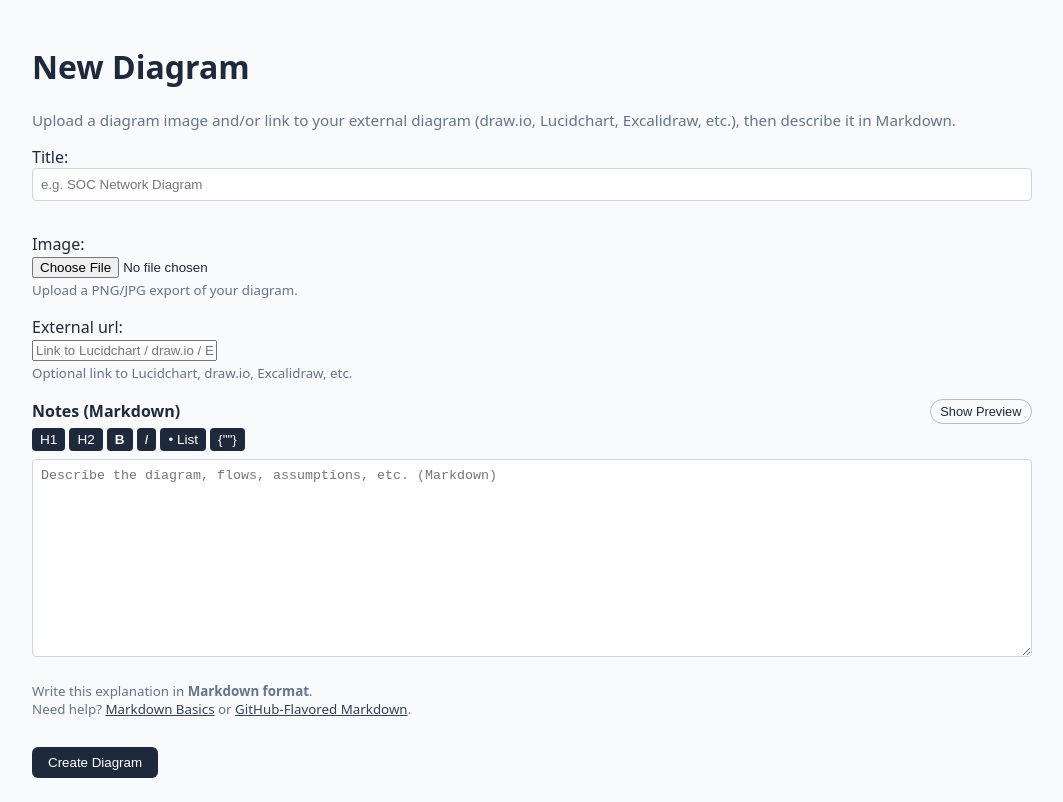
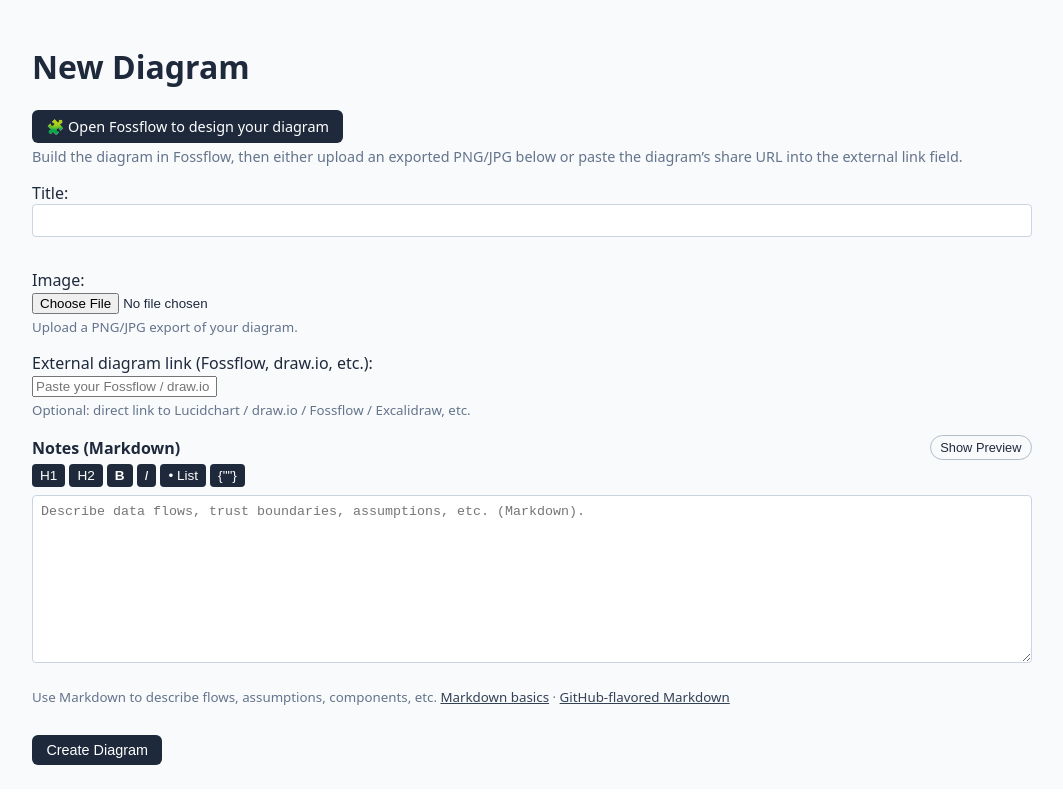
Before and after one commit to profzeller/socdoc, a Django app: page /diagrams/new/ in a window 1280 px wide. Shown: the part 53-855 px from the top of the page, without its empty margins (108-1171 px from the left). Run offline with Django 5.2, Linux system fonts and the light colour scheme; the visitor is signed in with stand-in values (Sample User, id 1); data comes from the database, SQL or seed files in the repository; some libraries are stand-ins or nearby versions.

Commit message:
Refactor diagram management: add slug-based routing, Fossflow integration, and improved templates
- Switched diagram routing to use slugs instead of primary keys for cleaner URLs.
- Enhanced permission logic with modular helpers for editing and viewing diagrams.
- Integrated Fossflow support via configuration option and external link field updates.
- Improved templates for diagram creation, editing, and detail views with Markdown enhancements and better UX.
- Added team-specific visibility details and publish workflows to front-end.
- Refactored static handling for media uploads and updated URLs for diagram access.

````diff
--- a/web/diagrams/forms.py
+++ b/web/diagrams/forms.py
@@ -6,26 +6,24 @@ from .models import Diagram
 
 
 class DiagramForm(forms.ModelForm):
-    """
-    Form for creating/updating a Diagram.
-
-    Rules:
-    - title: required
-    - At least one of (image, external_url) should be provided.
-    - notes is Markdown.
-    """
-
     class Meta:
         model = Diagram
         fields = ["title", "image", "external_url", "notes"]
         widgets = {
-            "title": forms.TextInput(attrs={"placeholder": "e.g. SOC Network Diagram"}),
+            "notes": forms.Textarea(
+                attrs={
+                    "rows": 10,
+                    "placeholder": "Describe data flows, trust boundaries, assumptions, etc. (Markdown).",
+                }
+            ),
             "external_url": forms.URLInput(
-                attrs={"placeholder": "Link to Lucidchart / draw.io / Excalidraw (optional)"}
+                attrs={
+                    "placeholder": "Paste your Fossflow / draw.io / Lucidchart link here",
+                }
             ),
-            "notes": forms.Textarea(
-                attrs={"rows": 12, "placeholder": "Describe the diagram, flows, assumptions, etc. (Markdown)"}
-            ),
+        }
+        labels = {
+            "external_url": "External diagram link (Fossflow, draw.io, etc.)",
         }
 
     def clean(self):
--- a/web/diagrams/urls.py
+++ b/web/diagrams/urls.py
@@ -1,19 +1,13 @@
 # diagrams/urls.py
 from django.urls import path
-from .views import (
-    diagram_list,
-    diagram_create,
-    diagram_detail,
-    diagram_edit,
-    diagram_publish,
-)
+from . import views
 
 app_name = "diagrams"
 
 urlpatterns = [
-    path("", diagram_list, name="list"),
-    path("new/", diagram_create, name="create"),
-    path("<int:pk>/", diagram_detail, name="detail"),
-    path("<int:pk>/edit/", diagram_edit, name="edit"),
-    path("<int:pk>/publish/", diagram_publish, name="publish"),
+    path("", views.diagram_list, name="list"),
+    path("new/", views.diagram_create, name="create"),
+    path("<slug:slug>/", views.diagram_detail, name="detail"),
+    path("<slug:slug>/edit/", views.diagram_edit, name="edit"),
+    path("<slug:slug>/publish/", views.diagram_publish, name="publish"),
 ]
--- a/web/diagrams/views.py
+++ b/web/diagrams/views.py
@@ -3,61 +3,22 @@ from django.contrib.auth.decorators import login_required
 from django.shortcuts import render, redirect, get_object_or_404
 from django.http import Http404
 from django.contrib import messages
+from django.conf import settings
 
 from .models import Diagram
 from .forms import DiagramForm
+from accounts.models import Team
 
 
-# -------------------------
-# Helpers
-# -------------------------
-
+# -------- Helper to get the accounts.Team --------
 def get_user_team(user):
-    """Return the accounts.Team for this user, or None."""
+    """
+    Return the accounts.Team for this user, or None.
+    Uses the Profile.team relationship we use everywhere else
+    (like the navbar).
+    """
     prof = getattr(user, "profile", None)
     return getattr(prof, "team", None) if prof else None
-
-
-def can_view_diagram(user, diagram: Diagram) -> bool:
-    """
-    Centralized permission check for viewing a diagram.
-
-    - Approved + class/global => anyone can view
-    - team-only or unapproved => only staff, owner, or team members
-    """
-    # Staff can always see
-    if user.is_authenticated and user.is_staff:
-        return True
-
-    # If not approved yet (draft)
-    if not diagram.approved:
-        if not user.is_authenticated:
-            return False
-        if user == diagram.owner:
-            return True
-        user_team = get_user_team(user)
-        if diagram.team and user_team == diagram.team:
-            return True
-        return False
-
-    # Approved: handle by visibility
-    if diagram.visibility in ("class", "global"):
-        # visible to everyone once published to class/global
-        return True
-
-    # team-only visibility
-    if diagram.visibility == "team":
-        if not user.is_authenticated:
-            return False
-        if user == diagram.owner:
-            return True
-        user_team = get_user_team(user)
-        if diagram.team and user_team == diagram.team:
-            return True
-        return False
-
-    # Fallback
-    return False
 
 
 def can_edit_diagram(user, diagram: Diagram) -> bool:
@@ -66,7 +27,6 @@ def can_edit_diagram(user, diagram: Diagram) -> bool:
     - staff
     - owner
     - any member of the diagram's team
-    (Even after it's published to class, team + staff can still edit.)
     """
     if not user.is_authenticated:
         return False
@@ -80,30 +40,62 @@ def can_edit_diagram(user, diagram: Diagram) -> bool:
     return False
 
 
-# -------------------------
-# Views
-# -------------------------
+def can_view_diagram(user, diagram: Diagram) -> bool:
+    """
+    View rules:
+    - Approved + class/global: anyone can view (even anon).
+    - Team-only or unapproved: only owner, team members, or staff.
+    """
+    # Staff can always see
+    if user.is_authenticated and user.is_staff:
+        return True
+
+    # Unapproved
+    if not diagram.approved:
+        if not user.is_authenticated:
+            return False
+        if can_edit_diagram(user, diagram):
+            return True
+        return False
+
+    # Approved: handle by visibility
+    if diagram.visibility in ("class", "global"):
+        return True
+
+    if diagram.visibility == "team":
+        if not user.is_authenticated:
+            return False
+        if can_edit_diagram(user, diagram):
+            return True
+        return False
+
+    return False
+
 
 def diagram_list(request):
     """
     Show:
-      - All approved diagrams with visibility class/global for everyone.
-      - If user is on a team, also show their team's diagrams (drafts/team-only).
+      - All approved class/global diagrams to everyone.
+      - Team-only / draft diagrams for the current user's team (if any).
     """
-    # published diagrams (visible to class/global)
+
+    # Approved diagrams visible to the whole class/global
     published = Diagram.objects.filter(
         approved=True,
         visibility__in=["class", "global"],
     ).order_by("title")
 
-    user_team = get_user_team(request.user) if request.user.is_authenticated else None
+    user_team = None
+    team_diagrams = []
 
-    team_diagrams = []
-    if user_team:
-        team_diagrams = (
-            Diagram.objects.filter(team=user_team)
-            .order_by("-updated_at")
-        )
+    if request.user.is_authenticated:
+        user_team = get_user_team(request.user)
+        if user_team:
+            # Team’s own diagrams (including non-approved or team-only)
+            team_diagrams = (
+                Diagram.objects.filter(team=user_team)
+                .order_by("title")
+            )
 
     return render(
         request,
@@ -116,8 +108,8 @@ def diagram_list(request):
     )
 
 
-def diagram_detail(request, pk):
-    diagram = get_object_or_404(Diagram, pk=pk)
+def diagram_detail(request, slug):
+    diagram = get_object_or_404(Diagram, slug=slug)
 
     if not can_view_diagram(request.user, diagram):
         raise Http404("Diagram not found")
@@ -127,10 +119,6 @@ def diagram_detail(request, pk):
 
 @login_required
 def diagram_create(request):
-    """
-    Create a new diagram for the current user's team.
-    Diagrams start as team-only drafts; instructor can later approve/publish.
-    """
     user_team = get_user_team(request.user)
 
     if request.method == "POST":
@@ -138,25 +126,29 @@ def diagram_create(request):
         if form.is_valid():
             obj = form.save(commit=False)
             obj.owner = request.user
-            obj.team = user_team   # may be None if user isn't on a team
+            obj.team = user_team  # may be None
             obj.visibility = "team"
             obj.approved = False
             obj.save()
             messages.success(request, "Diagram created for your team.")
-            return redirect("diagrams:detail", pk=obj.pk)
+            return redirect("diagrams:detail", slug=obj.slug)
     else:
         form = DiagramForm()
 
-    return render(request, "diagrams/edit.html", {"form": form, "diagram": None})
+    return render(
+        request,
+        "diagrams/edit.html",
+        {
+            "form": form,
+            "diagram": None,
+            "fossflow_url": getattr(settings, "FOSSFLOW_URL", ""),
+        },
+    )
 
 
 @login_required
-def diagram_edit(request, pk):
-    """
-    Edit an existing diagram.
-    Staff, owner, or team members may edit (even after publish).
-    """
-    diagram = get_object_or_404(Diagram, pk=pk)
+def diagram_edit(request, slug):
+    diagram = get_object_or_404(Diagram, slug=slug)
 
     if not can_edit_diagram(request.user, diagram):
         raise Http404("Diagram not found")
@@ -166,25 +158,30 @@ def diagram_edit(request, pk):
         if form.is_valid():
             form.save()
             messages.success(request, "Diagram updated.")
-            return redirect("diagrams:detail", pk=diagram.pk)
+            return redirect("diagrams:detail", slug=diagram.slug)
     else:
         form = DiagramForm(instance=diagram)
 
-    return render(request, "diagrams/edit.html", {"form": form, "diagram": diagram})
+    return render(
+        request,
+        "diagrams/edit.html",
+        {
+            "form": form,
+            "diagram": diagram,
+            "fossflow_url": getattr(settings, "FOSSFLOW_URL", ""),
+        },
+    )
 
 
 @login_required
-def diagram_publish(request, pk):
+def diagram_publish(request, slug):
     """
     Publish a team diagram to the whole class.
     - Staff can publish any diagram.
-    - Team members (owner or same team) can publish their team’s diagram.
+    - Team members can publish their own team’s diagram.
+    """
+    diagram = get_object_or_404(Diagram, slug=slug)
 
-    This sets visibility="class" and approved=True.
-    """
-    diagram = get_object_or_404(Diagram, pk=pk)
-
-    # Only staff OR members of the diagram's team may publish
     if not request.user.is_staff:
         user_team = get_user_team(request.user)
         if not (diagram.team and user_team == diagram.team):
@@ -195,9 +192,8 @@ def diagram_publish(request, pk):
         diagram.approved = True
         diagram.save()
         messages.success(request, "Diagram has been published to the class.")
-        return redirect("diagrams:detail", pk=diagram.pk)
+        return redirect("diagrams:detail", slug=diagram.slug)
 
-    # Simple confirmation page
     return render(
         request,
         "diagrams/publish_confirm.html",
--- a/web/socdocs/settings.py
+++ b/web/socdocs/settings.py
@@ -151,3 +151,5 @@ SOCIALACCOUNT_FORMS = {
     "signup": "accounts.forms.SocialClassCodeSignupForm",
 }
 ACCOUNT_SESSION_REMEMBER = True    # nicer “stay logged in” behavior
+
+FOSSFLOW_URL = os.environ.get("FOSSFLOW_URL", "http://fossflow")
--- a/web/socdocs/urls.py
+++ b/web/socdocs/urls.py
@@ -1,6 +1,8 @@
 from django.contrib import admin
 from django.urls import path, include
 from django.views.generic import TemplateView
+from django.conf import settings
+from django.conf.urls.static import static
 
 urlpatterns = [
     path("admin/", admin.site.urls),
@@ -20,3 +22,5 @@ urlpatterns = [
 
     path("", TemplateView.as_view(template_name="home.html"), name="home"),
 ]
+
+urlpatterns += static(settings.MEDIA_URL, document_root=settings.MEDIA_ROOT)
--- a/web/templates/_base.html
+++ b/web/templates/_base.html
@@ -12,6 +12,9 @@
     <a href="/docs/">Docs</a>
     <a href="/policies/">Policies</a>
     <a href="/diagrams/">Diagrams</a>
+    {% if FOSSFLOW_URL %}
+        <a href="{{ FOSSFLOW_URL }}" target="_blank" rel="noopener">Fossflow</a>
+    {% endif %}
     {% if user.is_staff %}
       <a href="/grading/">Grading</a>
     {% endif %}
--- a/web/templates/diagrams/edit.html
+++ b/web/templates/diagrams/edit.html
@@ -1,13 +1,25 @@
 {% extends "_base.html" %}
-{% block title %}{% if diagram %}Edit Diagram{% else %}New Diagram{% endif %}{% endblock %}
+{% block title %}
+  {% if diagram %}Edit Diagram{% else %}New Diagram{% endif %}
+{% endblock %}
 
 {% block content %}
-<h1>{% if diagram %}Edit Diagram{% else %}New Diagram{% endif %}</h1>
+<h1>
+  {% if diagram %}Edit Diagram{% else %}New Diagram{% endif %}
+</h1>
 
-<p style="color:#64748b;font-size:.95rem;">
-  Upload a diagram image and/or link to your external diagram (draw.io, Lucidchart, Excalidraw, etc.),
-  then describe it in Markdown.
-</p>
+{# Helpful Fossflow button if configured #}
+{% if fossflow_url %}
+  <p style="margin-bottom:1rem;">
+    <a href="{{ fossflow_url }}" target="_blank" rel="noopener" class="btn">
+      🧩 Open Fossflow to design your diagram
+    </a>
+    <span style="font-size:.9rem;color:#64748b;display:block;margin-top:.25rem;">
+      Build the diagram in Fossflow, then either upload an exported PNG/JPG below
+      or paste the diagram’s share URL into the external link field.
+    </span>
+  </p>
+{% endif %}
 
 <form method="post" enctype="multipart/form-data" id="diagram-form">
   {% csrf_token %}
@@ -16,39 +28,37 @@
   <p>
     {{ form.title.label_tag }}<br>
     {{ form.title }}
-    {% for err in form.title.errors %}
-      <span class="auth-error">{{ err }}</span>
-    {% endfor %}
   </p>
 
   <p>
     {{ form.image.label_tag }}<br>
     {{ form.image }}
-    {% if form.image.help_text %}
-      <br><small style="color:#64748b;">{{ form.image.help_text }}</small>
-    {% endif %}
-    {% for err in form.image.errors %}
-      <span class="auth-error">{{ err }}</span>
-    {% endfor %}
+    <small style="color:#64748b;display:block;margin-top:0.25rem;">
+      Upload a PNG/JPG export of your diagram.
+    </small>
   </p>
+
+  {% if diagram and diagram.image %}
+    <p>
+      <strong>Current image:</strong><br>
+      <img src="{{ diagram.image.url }}" alt="{{ diagram.title }}"
+           style="max-width: 100%; border-radius: 0.5rem; border:1px solid #e2e8f0; margin-top:0.25rem;">
+    </p>
+  {% endif %}
 
   <p>
     {{ form.external_url.label_tag }}<br>
     {{ form.external_url }}
-    {% if form.external_url.help_text %}
-      <br><small style="color:#64748b;">{{ form.external_url.help_text }}</small>
-    {% endif %}
-    {% for err in form.external_url.errors %}
-      <span class="auth-error">{{ err }}</span>
-    {% endfor %}
+    <small style="color:#64748b;display:block;margin-top:0.25rem;">
+      Optional: direct link to Lucidchart / draw.io / Fossflow / Excalidraw, etc.
+    </small>
   </p>
 
-  {# Markdown editor for notes #}
-  <div class="md-editor" data-diagram-key="{{ diagram.pk|default_if_none:'' }}">
+  {# Markdown notes with toolbar + optional preview #}
+  <div class="md-editor" data-doc-key="{{ diagram.slug|default_if_none:'diagram-notes' }}">
     <div class="md-editor-main">
-
       <div class="md-editor-header">
-        <label for="id_notes"><strong>Notes (Markdown)</strong></label>
+        <label for="{{ form.notes.id_for_label }}"><strong>Notes (Markdown)</strong></label>
         <button type="button" id="toggle-preview" class="md-preview-toggle">
           Show Preview
         </button>
@@ -65,37 +75,29 @@
 
       {{ form.notes }}
 
-      {% for err in form.notes.errors %}
-        <span class="auth-error">{{ err }}</span>
-      {% endfor %}
-
       <small style="color:#64748b; display:block; margin-top:0.25rem;">
-        Write this explanation in <strong>Markdown format</strong>.<br>
-        Need help?
-        <a href="https://www.markdownguide.org/basic-syntax/" target="_blank">Markdown Basics</a> or
-        <a href="https://github.github.com/gfm/" target="_blank">GitHub-Flavored Markdown</a>.
+        Use Markdown to describe flows, assumptions, components, etc.
+        <a href="https://www.markdownguide.org/basic-syntax/" target="_blank">Markdown basics</a> ·
+        <a href="https://github.github.com/gfm/" target="_blank">GitHub-flavored Markdown</a>
       </small>
 
       <p id="autosave-status" class="autosave-status"></p>
     </div>
 
     <div class="md-preview">
-      <div class="md-preview-inner" id="md-preview">
-        <!-- Live preview goes here -->
-      </div>
+      <div class="md-preview-inner" id="md-preview"></div>
     </div>
   </div>
 
-  <button type="submit">
+  <button type="submit" class="btn">
     {% if diagram %}Save Changes{% else %}Create Diagram{% endif %}
   </button>
 </form>
 
 <script src="https://cdn.jsdelivr.net/npm/marked/marked.min.js"></script>
-
 <script>
   (function () {
-    const textarea = document.getElementById('id_notes');
+    const textarea = document.getElementById('{{ form.notes.id_for_label }}') || document.getElementById('id_notes');
     if (!textarea) return;
 
     const preview = document.getElementById('md-preview');
@@ -105,10 +107,9 @@
     const previewColumn = preview ? preview.parentElement : null;
 
     const storageKeyBase = 'socdocs-diagram-notes-';
-    const diagramKeyAttr = editor ? editor.getAttribute('data-diagram-key') : '';
-    const storageKey = storageKeyBase + (diagramKeyAttr || window.location.pathname);
+    const docKeyAttr = editor ? editor.getAttribute('data-doc-key') : '';
+    const storageKey = storageKeyBase + (docKeyAttr || window.location.pathname);
 
-    // Preview visibility (default off)
     let previewVisible = false;
     if (previewColumn) {
       previewColumn.style.display = 'none';
@@ -123,7 +124,6 @@
       });
     }
 
-    // Load draft
     const savedDraft = localStorage.getItem(storageKey);
     if (savedDraft && !textarea.value) {
       textarea.value = savedDraft;
@@ -145,8 +145,7 @@
         localStorage.setItem(storageKey, textarea.value || '');
         if (status) {
           const now = new Date();
-          const t = now.toLocaleTimeString();
-          status.textContent = 'Draft saved at ' + t;
+          status.textContent = 'Draft saved at ' + now.toLocaleTimeString();
         }
       }, 600);
     }
@@ -191,29 +190,16 @@
       btn.addEventListener('click', function () {
         const action = this.getAttribute('data-md');
         switch (action) {
-          case 'h1':
-            insertLinePrefix('#');
-            break;
-          case 'h2':
-            insertLinePrefix('##');
-            break;
-          case 'bold':
-            wrapSelection('**', '**');
-            break;
-          case 'italic':
-            wrapSelection('*', '*');
-            break;
-          case 'ul':
-            insertLinePrefix('-');
-            break;
-          case 'code':
-            wrapSelection('\n```bash\n', '\n```\n');
-            break;
+          case 'h1': insertLinePrefix('#'); break;
+          case 'h2': insertLinePrefix('##'); break;
+          case 'bold': wrapSelection('**', '**'); break;
+          case 'italic': wrapSelection('*', '*'); break;
+          case 'ul': insertLinePrefix('-'); break;
+          case 'code': wrapSelection('\n```bash\n', '\n```\n'); break;
         }
       });
     });
 
-    // Initial render
     renderPreview();
   })();
 </script>
````
Also changed, not shown: web/templates/diagrams/detail.html (+7 -3 lines), web/templates/diagrams/list.html (+39 -33 lines), media/diagrams/03a836a9-ece2-4203-8288-0bcfad6288e2.png (added), media/diagrams/2color-informatics-stacked.png (added), media/diagrams/ctf_topology_1.png (added).
